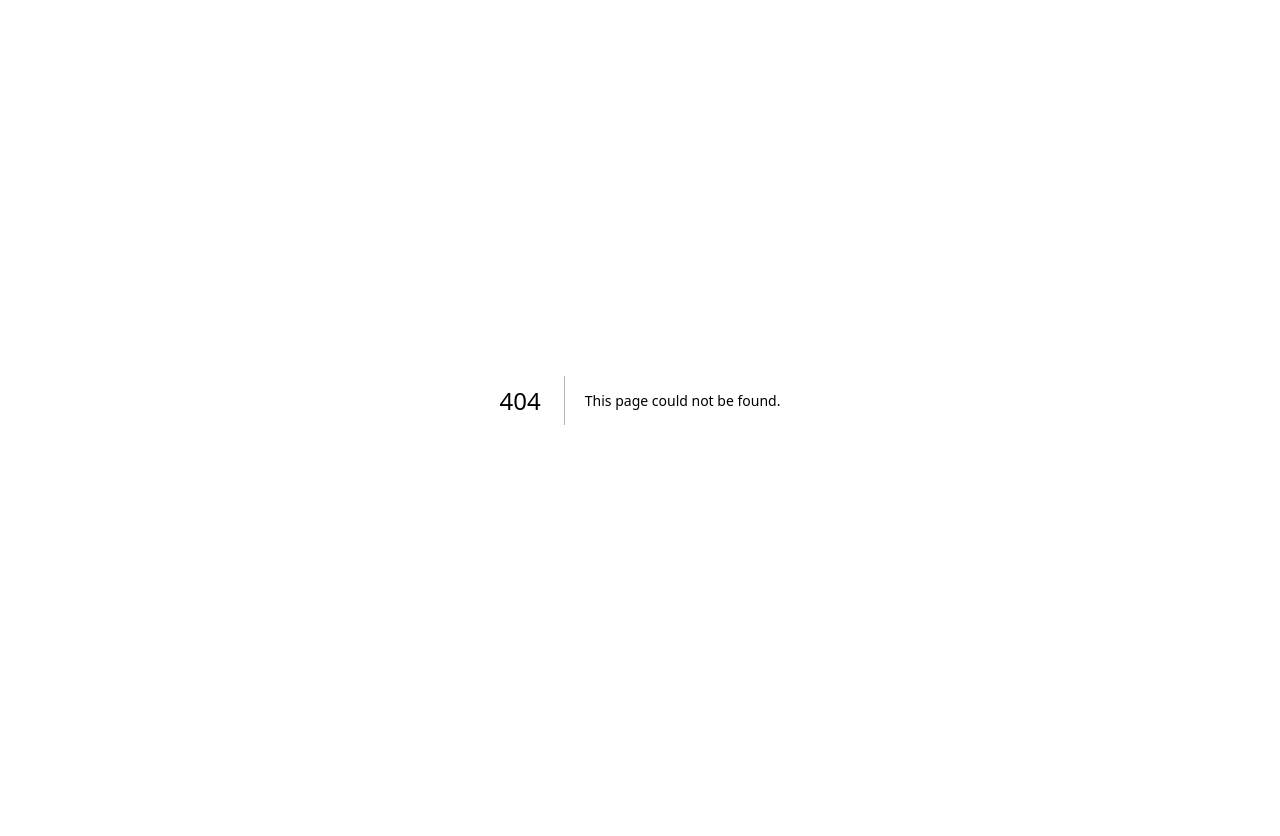
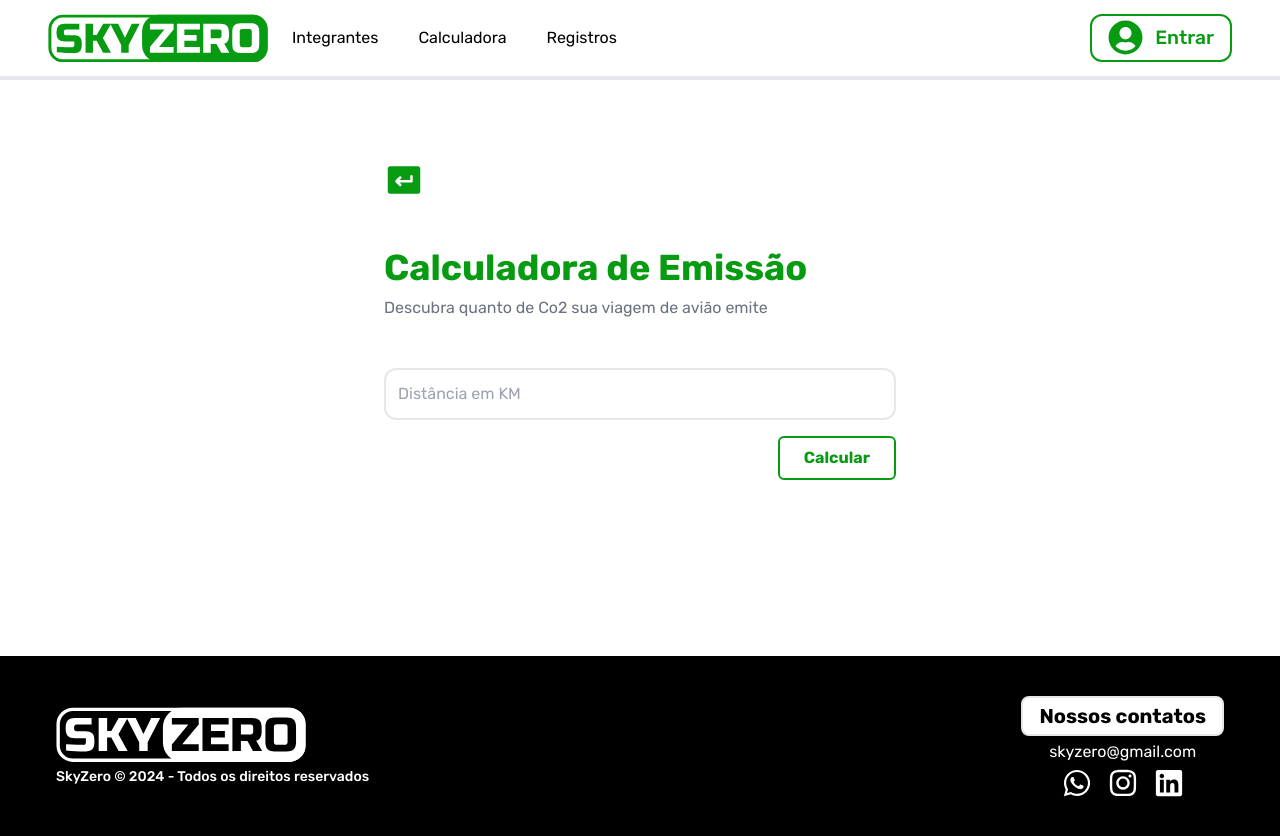
Before and after one commit to Allanbm100/FIAP-GS-SkyZero, a Next.js app: page /calculadora in a window 1280 px wide. Before the commit this address had no page. Before the commit the page ends 800 px from the top, so only its background shows below. Built offline with nearby package versions, Linux system fonts and the light colour scheme.

Commit message:
Adicionando umas telas ai

```diff
--- /dev/null
+++ b/src/app/calculadora/page.tsx
@@ -0,0 +1,64 @@
+"use client"
+
+import { Footer } from "@/components/footer/Footer";
+import { Navbar } from "@/components/navbar/Navbar";
+import { PiKeyReturnFill } from "react-icons/pi";
+import Link from "next/link";
+
+export default function Calculadora() {
+
+    const apiURL = 'https://api-calculators.carbonext.com.br/v2/calculators/distance'
+
+    const handleSubmit = async (event: any) => {
+        event.preventDefault()
+
+        const params = {
+            type: 'PassengerAirplane',
+            distance: '1023',
+        }
+
+        try {
+            const response = await fetch(`${apiURL}`, {
+                method: "POST",
+                headers: {
+                    "Content-Type": "application/json",
+                },
+                body: JSON.stringify(params),
+            })
+
+            const data = await response.json()
+            console.log(data);
+
+        } catch (error) {
+            console.error('Erro ao enviar dados:', error);
+        }
+    }
+
+    return (
+        <>
+            <Navbar />
+            <main className="py-20 px-40 lg:px-60 xl:px-96">
+                <Link href={"/"} className="flex w-fit mb-12">
+                    <PiKeyReturnFill size={40} color="079b11" />
+                </Link>
+                <div className=" mb-12">
+                    <h1 className="text-[#079b11] font-bold text-4xl mb-2">Calculadora de Emissão</h1>
+                    <p className="text-gray-500">Descubra quanto de Co2 sua viagem de avião emite</p>
+                </div>
+                <form className="w-full flex flex-col mb-24" onSubmit={handleSubmit}>
+                    <input
+                        type="text"
+                        placeholder="Distância em KM"
+                        className="w-full border-2 rounded-xl p-3 mb-4"
+                    />
+                    <div className="flex flex-row justify-end items-center">
+                        <button type="button" className="py-2 px-6 border-2 border-[#079b11] rounded-md font-bold text-[#079b11]">
+                            Calcular
+                        </button>
+                    </div>
+                </form>
+            </main>
+            <Footer />
+        </>
+    )
+}
--- a/src/app/layout.tsx
+++ b/src/app/layout.tsx
@@ -23,7 +23,6 @@ export default function RootLayout({
       <head>
         <link rel="icon" type="image/png" href='./favicon.png' />
       </head>
-
       <body className={rubik.className}>{children}</body>
     </html>
   )
--- a/src/app/login/page.tsx
+++ b/src/app/login/page.tsx
@@ -14,9 +14,8 @@ export default function Login() {
                 <Link href={"/"} className="flex w-fit mb-12">
                     <PiKeyReturnFill size={40} color="079b11" />
                 </Link>
-                <div className="flex flex-col mb-24">
                 <h1 className="text-[#079b11] font-bold text-4xl mb-12">Acessar Conta</h1>
-                    <form className="w-full">
+                <form className="w-full flex flex-col mb-24">
                     <input
                         type="text"
                         placeholder="CPF"
@@ -34,7 +33,6 @@ export default function Login() {
                         </button>
                     </div>
                 </form>
-                </div>
                 <div className="text-left">
                     <p className="text-sm">Não tem uma conta SkyZero?</p>
                     <Link href={"/cadastro"} className="font-bold text-[#079b11]">Crie seu cadastro!</Link>
--- a/src/app/page.tsx
+++ b/src/app/page.tsx
@@ -37,7 +37,7 @@ export default function Home() {
           </p>
         </div>
       </section>
-      <section className="flex flex-col items-center gap-5 py-12">
+      <section className="flex flex-col items-center gap-5 py-20">
         <h1 className="text-3xl font-semibold text-[#079b11] mb-5">Nossos Serviços</h1>
         <ul className="flex flex-col xl:flex-row gap-4">
           <li>
@@ -61,7 +61,7 @@ export default function Home() {
         </ul>
       </section>
       <div className="bg-gray-200 h-1"></div>
-      <section className="flex flex-col items-center gap-5 py-12">
+      <section id="integrantes" className="flex flex-col items-center gap-5 py-20">
         <div className="flex flex-col items-center">
           <h1 className="text-3xl font-semibold text-[#079b11] mb-3">Integrantes</h1>
           <p className="text-gray-500 text-center mb-5">Idealizadores da solução <b>SkyZero</b>.<br />Alunos da FIAP, turma 1TDSPX.</p>
--- /dev/null
+++ b/src/app/registros/page.tsx
@@ -0,0 +1,16 @@
+"use client"
+
+import { Footer } from "@/components/footer/Footer";
+import { Navbar } from "@/components/navbar/Navbar";
+
+export default function Registros() {
+    return (
+        <>
+            <Navbar />
+            <main>
+
+            </main>
+            <Footer />
+        </>
+    )
+}
--- a/src/components/navbar/Navbar.tsx
+++ b/src/components/navbar/Navbar.tsx
@@ -18,7 +18,7 @@ export const Navbar = () => {
     };
 
     const navLinks = [
-        { href: "/integrantes", label: "Integrantes" },
+        { href: "/#integrantes", label: "Integrantes" },
         { href: "/calculadora", label: "Calculadora" },
         { href: "/registros", label: "Registros" },
     ];
```
Also changed, not shown: public/favicon.png (added). Lines whose indentation alone changed are shown as unchanged.
